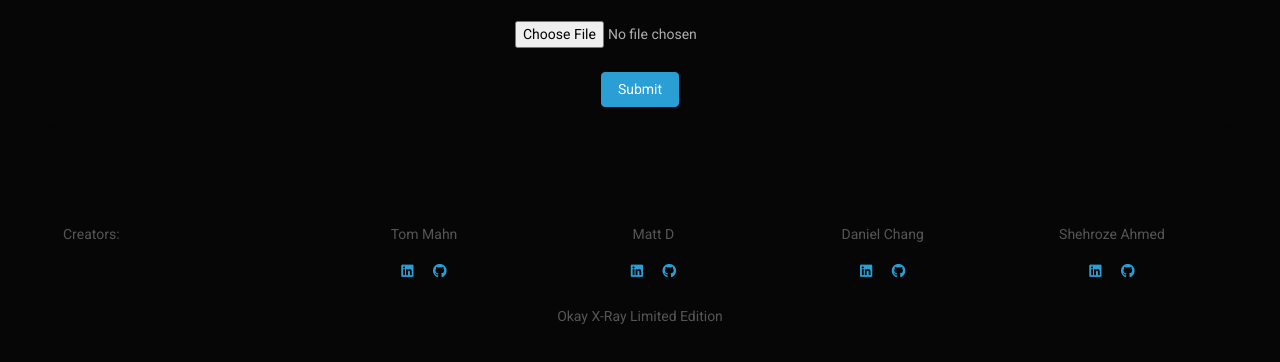
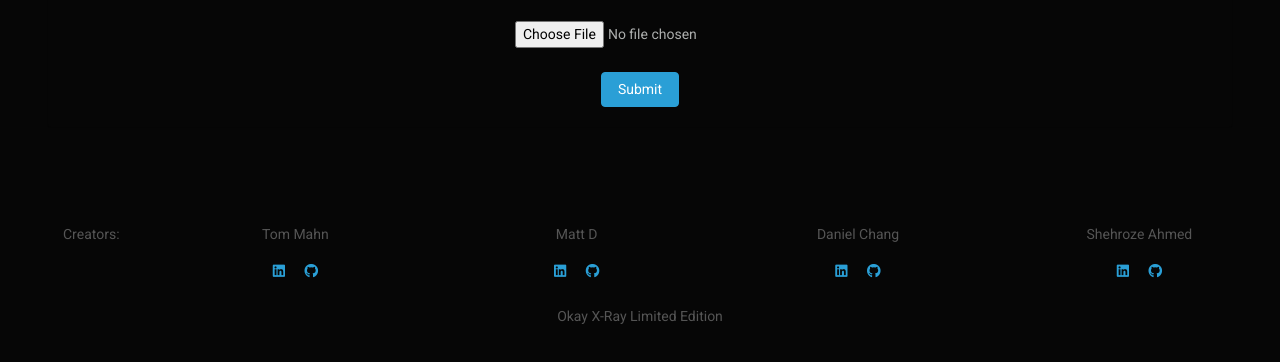
Before and after one commit to shozi91/okay-x-ray, a plain HTML site: page templates/index.html in a window 1280 px wide. Shown: the part 378-740 px from the top of the page. Drawn offline with nearby package versions, Linux system fonts and the light colour scheme.

Commit message:
cleaned up index.html

```diff
--- a/templates/index.html
+++ b/templates/index.html
@@ -58,31 +58,31 @@
         <div>
             <footer>
                 <div class = "row text-left text-muted">
-                    <div class = "col col-sm-2 mx-5">
+                    <div class = "col col-sm-1 ml-5">
                         <p>Creators: </p>
                     </div>
-                    <div class = "col col-sm-2 mx-2 text-center">
+                    <div class = "col mx-2 text-center">
                         <p>Tom Mahn</p>
                         <!-- LinkedIn -->
                         <a type="button" class="btn-floating btn-small btn-fb mx-2" onclick="window.open('https://www.linkedin.com/in/tom-mahn-1283206a/','_blank')"><i class="fab fa-linkedin fa-2"></i></a>
                         <!-- Github -->
                         <a type="button" class="btn-floating btn-small btn-tw mx-2" onclick="window.open('https://github.com/gustavhempel','_blank')"><i class="fab fa-github"></i></a>
                     </div>
-                    <div class = "col col-sm-2 mx-2 text-center">
+                    <div class = "col mx-2 text-center">
                         <p>Matt D</p>
                         <!-- LinkedIn -->
                         <a type="button" class="btn-floating btn-small btn-fb mx-2" onclick="window.open('https://www.linkedin.com/in//','_blank')"><i class="fab fa-linkedin"></i></a>
                         <!-- Github -->
                         <a type="button" class="btn-floating btn-small btn-tw mx-2" onclick="window.open('https://github.com/','_blank')"><i class="fab fa-github"></i></a>
                     </div>
-                    <div class = "col col-sm-2 mx-2 text-center">
+                    <div class = "col mx-2 text-center">
                         <p>Daniel Chang</p>
                         <!-- LinkedIn -->
                         <a type="button" class="btn-floating btn-small btn-fb mx-2" onclick="window.open('https://www.linkedin.com/in/danhschang/','_blank')"><i class="fab fa-linkedin"></i></a>
                         <!-- Github -->
                         <a type="button" class="btn-floating btn-small btn-tw mx-2" onclick="window.open('https://github.com/zxxdan','_blank')"><i class="fab fa-github"></i></a>
                     </div>
-                    <div class = "col col-sm-2 mx-2 text-center">
+                    <div class = "col mx-2 text-center">
                         <p>Shehroze Ahmed</p>
                         <!-- LinkedIn -->
                         <a type="button" class="btn-floating btn-small btn-fb mx-2" onclick="window.open('https://www.linkedin.com/in/shehroze-ahmed/','_blank')"><i class="fab fa-linkedin"></i></a>
```
